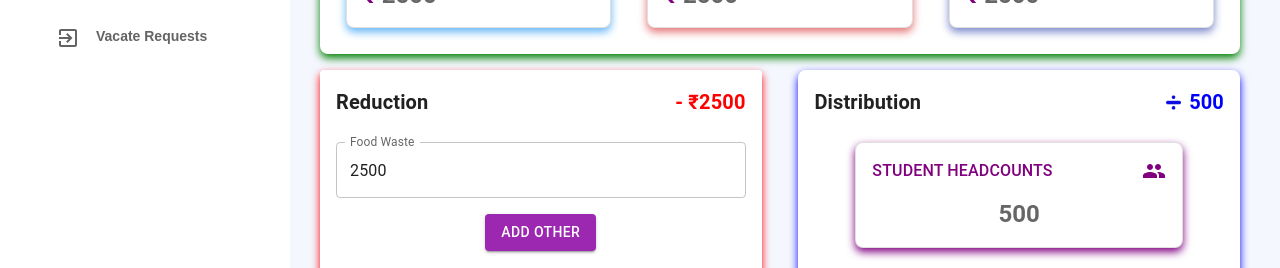
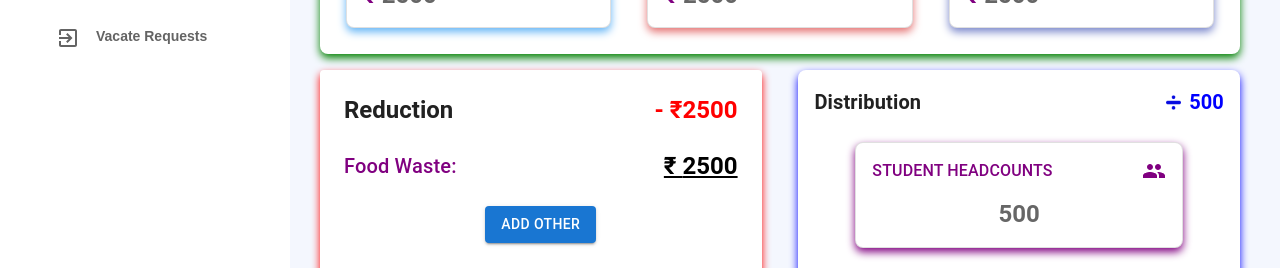
Before and after one commit to latha1307/Hostel-Management-Application, a React (Create React App) app in the folder Admin/app/: page /#/manage-mess/1/bill-distribution in a window 1280 px wide. Shown: the part 532-800 px from the top of the page. Built offline with nearby package versions, Linux system fonts and the light colour scheme.

Commit message:
Updated Reduction UI: Increased text size, applied purple color, and added inline editing

```diff
--- a/Admin/app/src/pages/BillDistribution.jsx
+++ b/Admin/app/src/pages/BillDistribution.jsx
@@ -21,7 +21,8 @@ const BillDistribution = () => {
 
 
 
-
+  const [isEditingFoodWaste, setIsEditingFoodWaste] = useState(false);
+  const [isEditingOtherWaste, setIsEditingOtherWaste] = useState(false);
   const [foodWaste, setFoodWaste] = useState(2500);
   const [otherAmount, setOtherAmount] = useState(0);
   const [isOtherAdded, setIsOtherAdded] = useState(false);
@@ -82,34 +83,83 @@ const BillDistribution = () => {
 
 
 
+
+
+
+
+
+
+
     <Box sx={{ display: "flex", justifyContent: "space-between", mt: 1 }}>
-      <Card sx={{ p: 2, width: "48%", boxShadow: "0px 4px 8px red" }}>
-  <Typography variant="h6" fontWeight={600} display="flex" justifyContent="space-between">
+    <Card sx={{ p: 3, width: "48%", boxShadow: "0px 4px 8px red", background: "#fff" }}>
+  <Typography variant="h5" fontWeight={700} display="flex" justifyContent="space-between">
     <span>Reduction</span>
     <span style={{ color: "red" }}>- ₹{foodWaste + (isOtherAdded ? otherAmount : 0)}</span>
   </Typography>
+
+  {/* Food Waste - Click to Edit */}
+  <Box sx={{ display: "flex", alignItems: "center", mt: 3, justifyContent: "space-between" }}>
+    <Typography variant="h6" fontWeight={500} sx={{ color: "purple" }}>Food Waste:</Typography>
+    {isEditingFoodWaste ? (
       <TextField
-    fullWidth
         type="number"
-    label="Food Waste"
         value={foodWaste}
         onChange={(e) => setFoodWaste(Number(e.target.value))}
-    sx={{ mt: 3 }}
+        onBlur={() => setIsEditingFoodWaste(false)}
+        autoFocus
+        sx={{ width: "120px", fontSize: "1.2rem" }}
       />
+    ) : (
+      <Typography
+        variant="h5"
+        fontWeight={700}
+        sx={{ textDecoration: "underline", cursor: "pointer", color: "black" }}
+        onClick={() => setIsEditingFoodWaste(true)}
+      >
+        ₹ {foodWaste}
+      </Typography>
+    )}
+  </Box>
+
+  {/* Other Waste - Click to Edit */}
   {isOtherAdded && (
+    <Box sx={{ display: "flex", alignItems: "center", mt: 2, justifyContent: "space-between" }}>
+      <Typography variant="h6" fontWeight={500} sx={{ color: "purple" }}>Other Reduction:</Typography>
+      {isEditingOtherWaste ? (
         <TextField
-      fullWidth
           type="number"
-      label="Other Reduction"
           value={otherAmount}
           onChange={(e) => setOtherAmount(Number(e.target.value))}
-      sx={{ mt: 1 }}
+          onBlur={() => setIsEditingOtherWaste(false)}
+          autoFocus
+          sx={{ width: "120px", fontSize: "1.2rem" }}
         />
+      ) : (
+        <Typography
+          variant="h5"
+          fontWeight={700}
+          sx={{ textDecoration: "underline", cursor: "pointer", color: "black" }}
+          onClick={() => setIsEditingOtherWaste(true)}
+        >
+          ₹ {otherAmount}
+        </Typography>
       )}
-  <Button variant="contained" color="secondary" onClick={handleOpen} sx={{ mt: 2 }}>
-    {isOtherAdded ? "Edit Other Reduction" : "Add Other"}
+    </Box>
+  )}
+
+  <Button variant="contained" color="primary" onClick={handleOpen} sx={{ mt: 3 }}>
+    {isOtherAdded ? "Edit Other" : "Add Other"}
   </Button>
 </Card>
+
+
+
+
+
+
+
+
+
 
 
 
```
Lines whose indentation alone changed are shown as unchanged.
